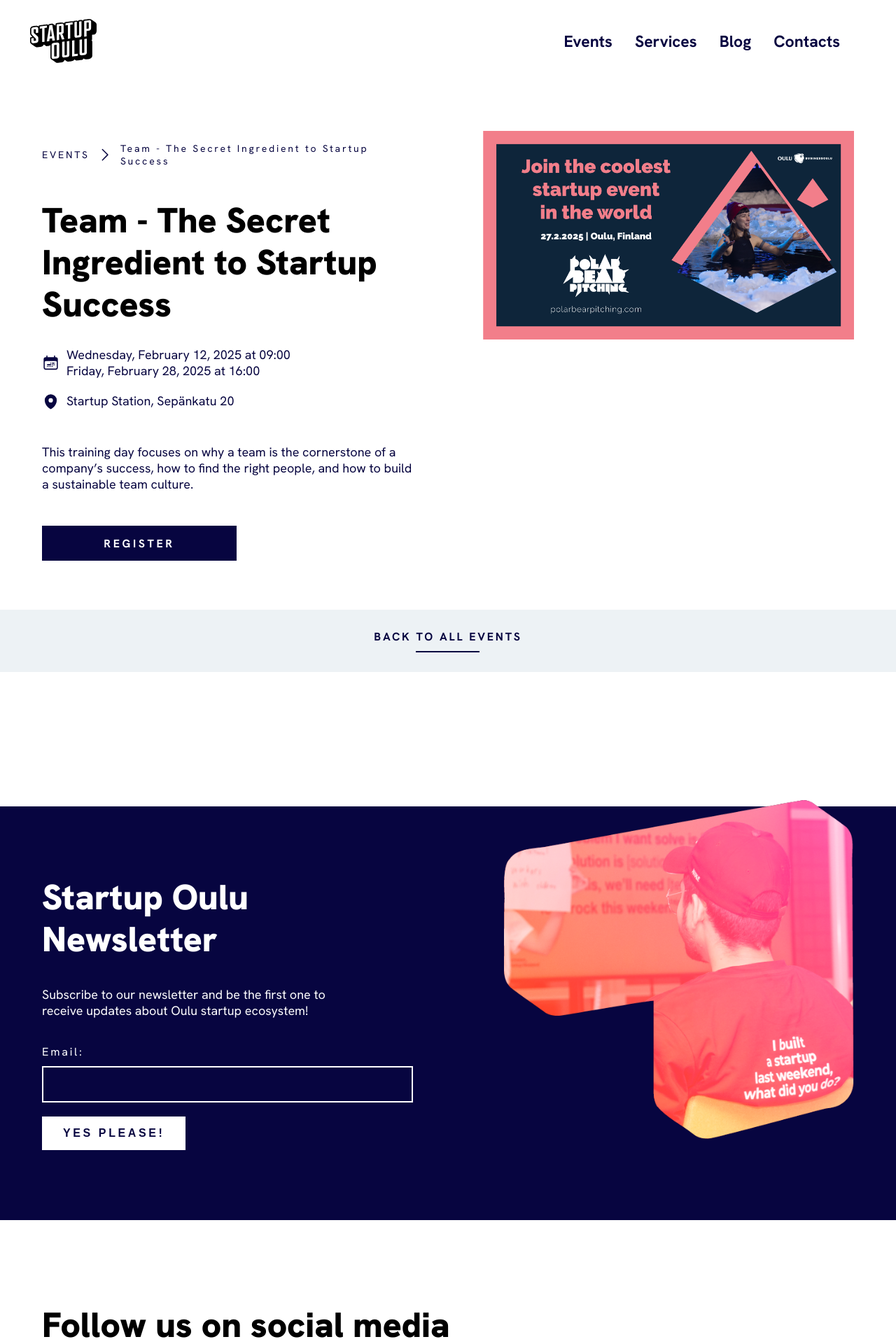
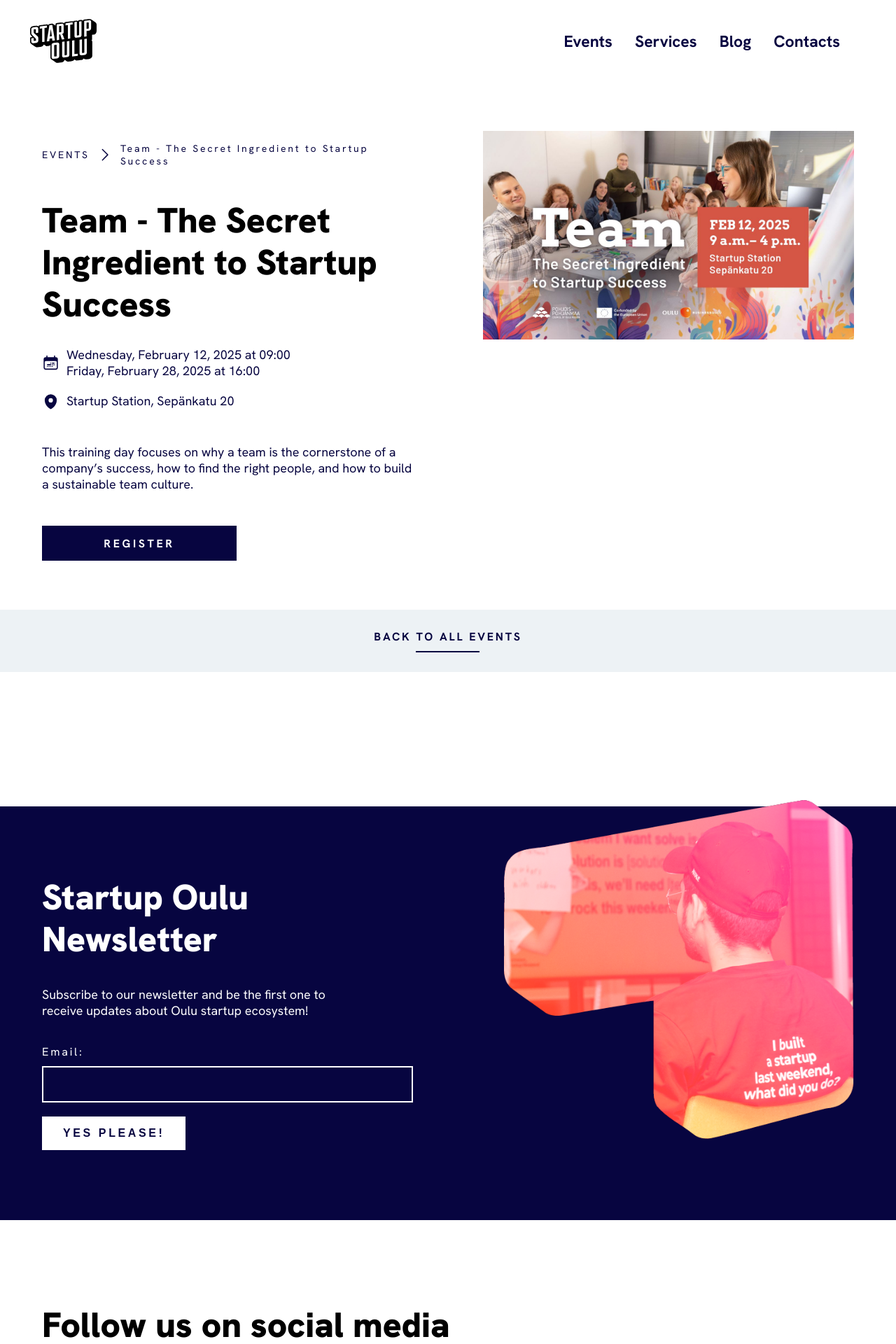
Before and after one commit to StartupOulu/startupoulu.github.io, a Jekyll site: the page built from _events/2025-02-team.html, in a window 1280 px wide. Shown: the top 1920 px of the page at 70% size. Built offline with Jekyll 4.4.1, drawn with Linux system fonts in a browser that asks for light colours.

Commit message:
Update 2025-02-team.html

```diff
--- a/_events/2025-02-team.html
+++ b/_events/2025-02-team.html
@@ -4,7 +4,7 @@
 start_time: 2025-02-12 09:00:00
 end_time: 2025-02-28 16:00:00
 location: Startup Station, Sepänkatu 20
-cover_image: 2025-02-polarbearpitching.png
+cover_image: 2025-02-team.jpg
 cta_title: "Register"
 cta_link: https://tapahtumat.businessoulu.com/fi-FI/page/6791fe3e1eae0d6bc50a3cce?count=24&sort=creationDate&reverse=true
 description: This training day focuses on why a team is the cornerstone of a company’s success, how to find the right people, and how to build a sustainable team culture.
```
